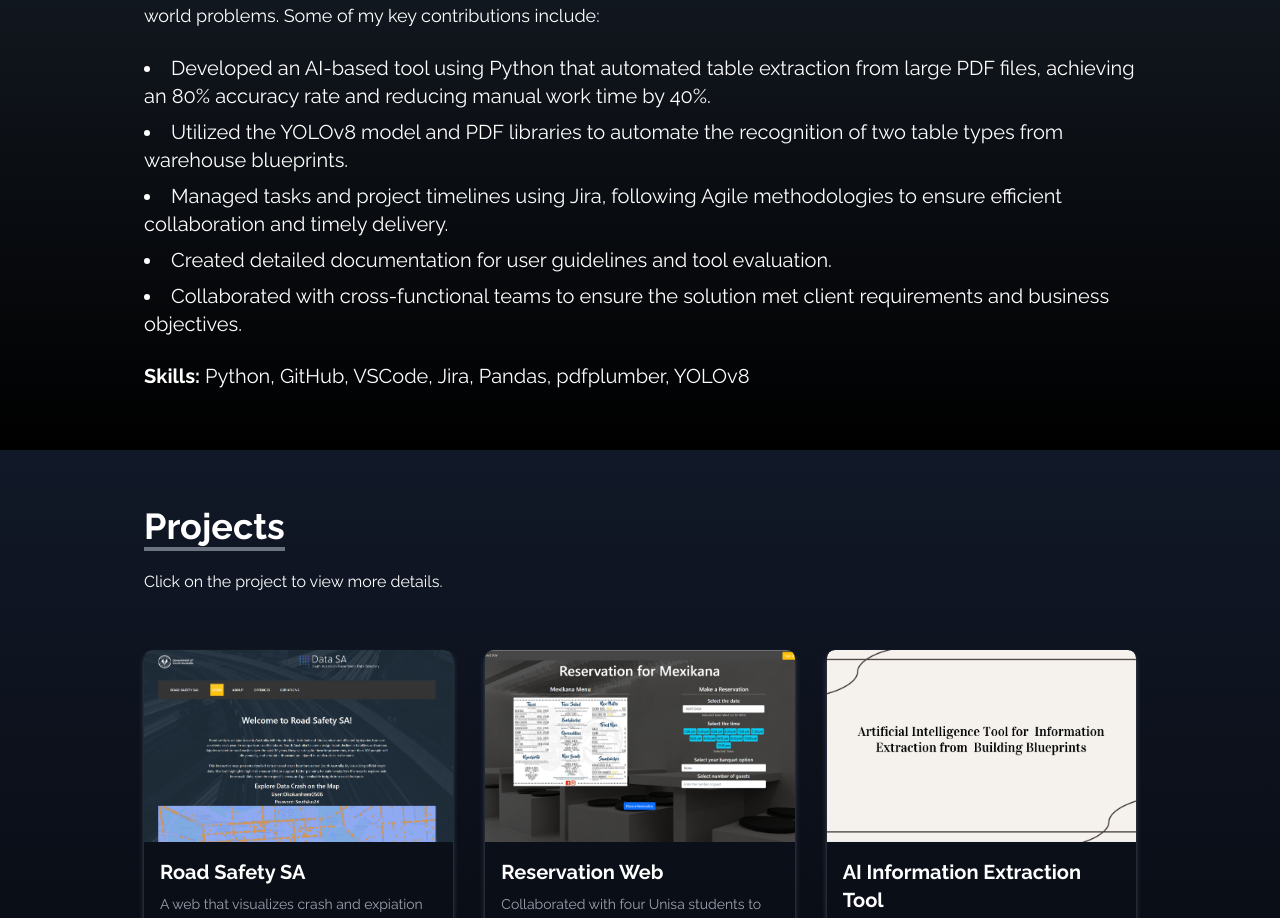
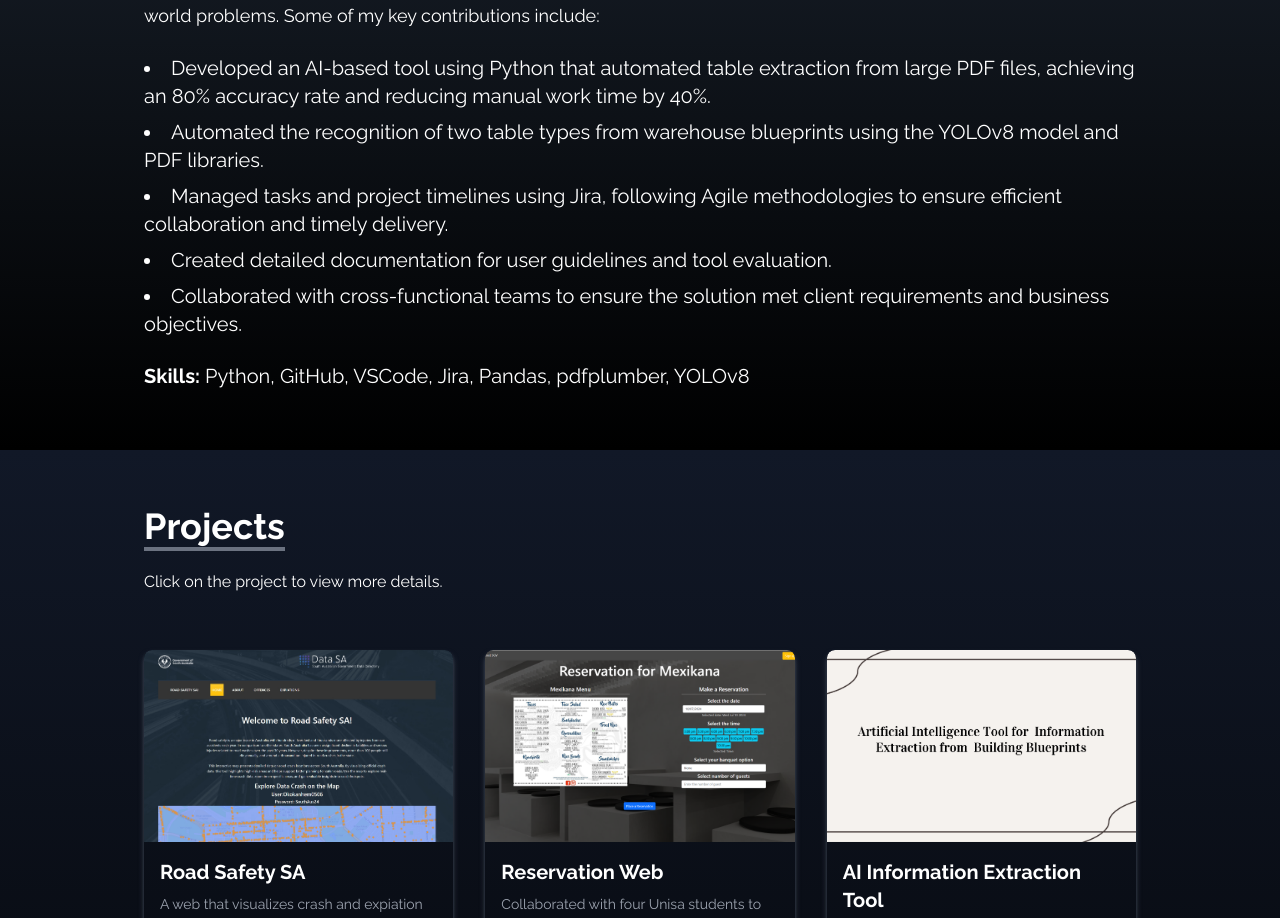
Before and after one commit to andrewhuynh561/portfolio-project, a React (Create React App) app: page / in a window 1280 px wide. Shown: the part 1150-2068 px from the top of the page. Built offline with nearby package versions, Linux system fonts and the light colour scheme.

Commit message:
updated resume

```diff
--- a/src/components/Experience.jsx
+++ b/src/components/Experience.jsx
@@ -29,8 +29,7 @@ const Experience = () => {
             Developed an AI-based tool using Python that automated table extraction from large PDF files, achieving an 80% accuracy rate and reducing manual work time by 40%.
             </li>
             <li>
-              Utilized the YOLOv8 model and PDF libraries to automate the
-              recognition of two table types from warehouse blueprints.
+            Automated the recognition of two table types from warehouse blueprints using the YOLOv8 model and PDF libraries.
             </li>
             <li>
             Managed tasks and project timelines using Jira, following Agile methodologies to ensure efficient collaboration and timely delivery.
```
Also changed, not shown: 1 other file (tests, documents, lock files or other folders).
